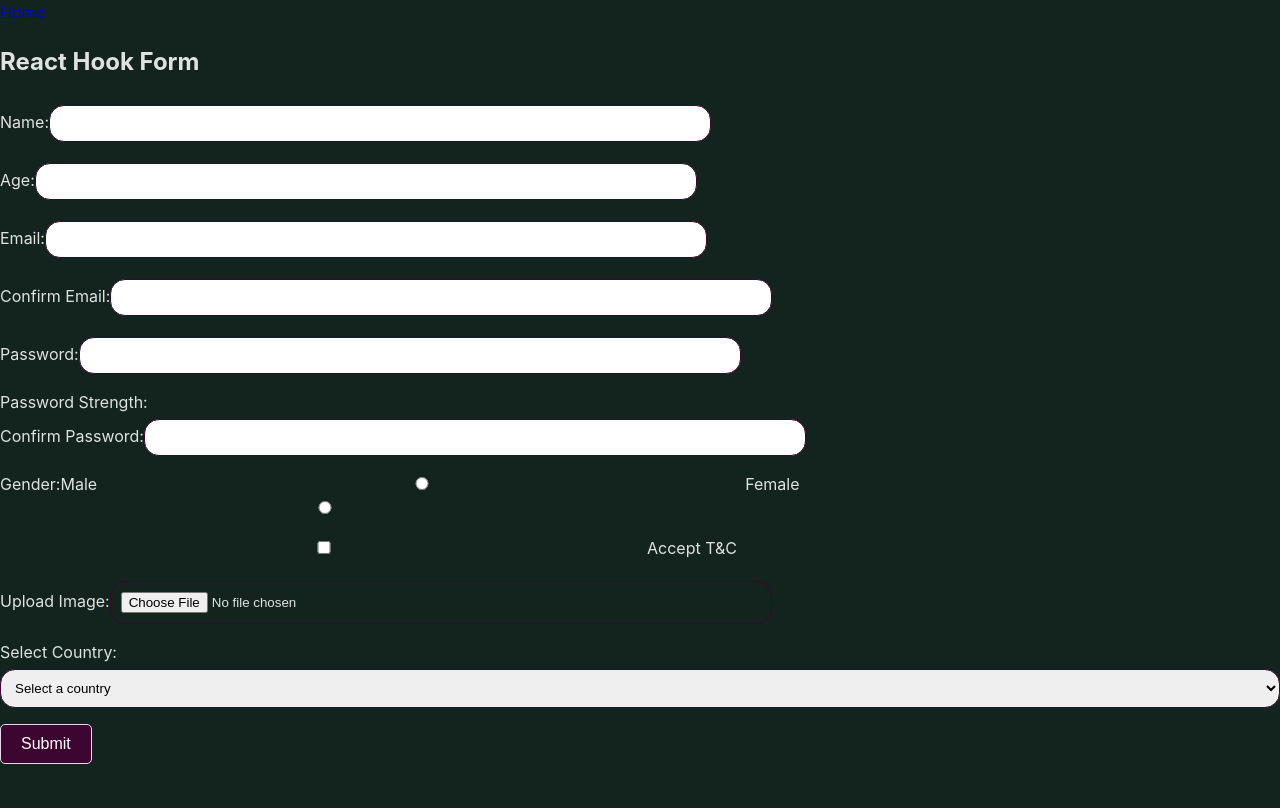
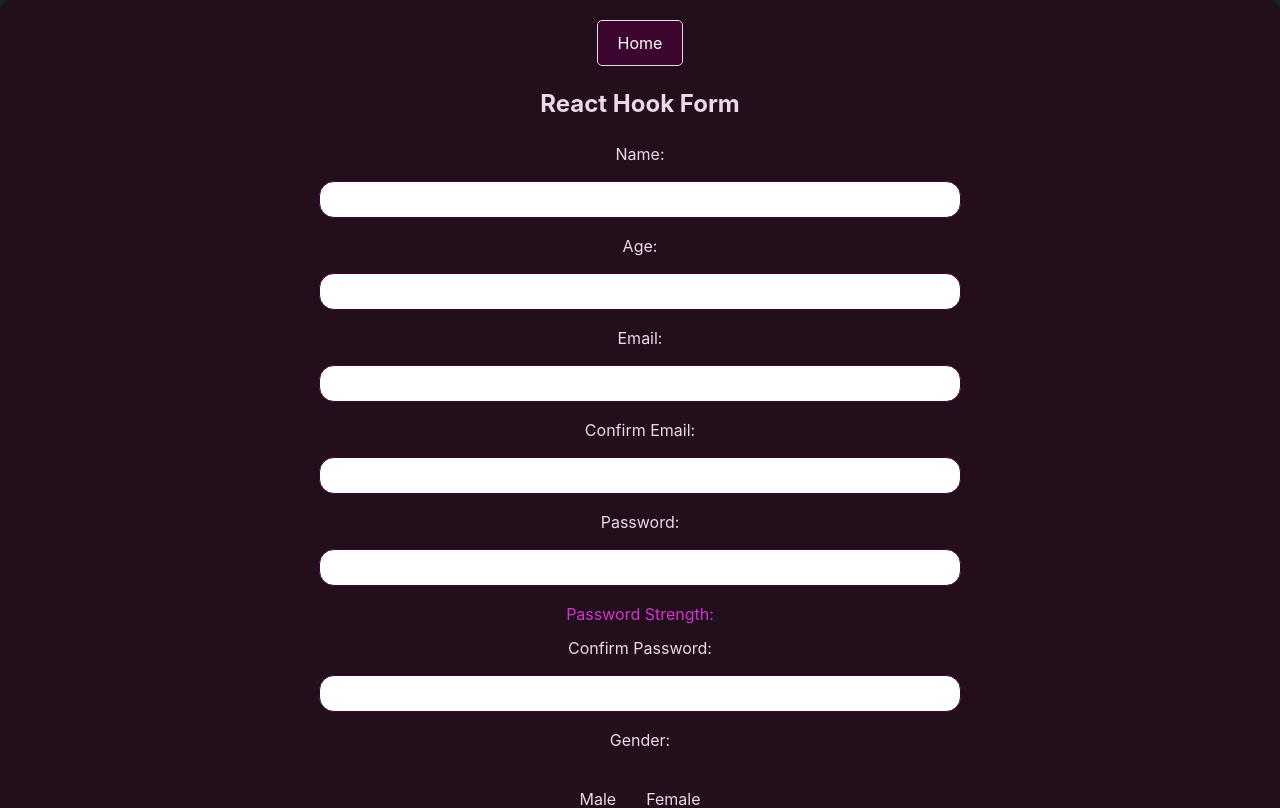
Before and after one commit to Yuliya0503/React-Forms, a React (Vite) app: page /hook-form in a window 1280 px wide. Shown: the top 808 px of the page. Built offline with nearby package versions, Linux system fonts and the light colour scheme.

Commit message:
feat: add styles

```diff
--- a/src/pages/HookForm/HookForm.tsx
+++ b/src/pages/HookForm/HookForm.tsx
@@ -9,6 +9,7 @@ import { setCountries } from '../../Store/countrieesReduser';
 import COUNTRIES_LIST from '../../models/countries';
 import { RootState } from '../../Store/store';
 import { FormInput } from '../../models/interface';
+import styles from '../UncontrolledForm/UncontrolledForm.module.css';
 
 const HookForm: React.FC = () => {
   const fileInputRef = useRef<HTMLInputElement>(null);
@@ -47,27 +48,27 @@ const HookForm: React.FC = () => {
   };
 
   return (
-    <div>
-      <Link to="/">Home</Link>
-      <h2>React Hook Form</h2>
-      <form onSubmit={handleSubmit(onSubmit)} autoComplete="on">
-        <label htmlFor="name">Name:</label>
+    <div className={styles.wrapper}>
+      <Link className={styles.link} to="/">Home</Link>
+      <h2 className={styles.title}>React Hook Form</h2>
+      <form className={styles.form} onSubmit={handleSubmit(onSubmit)} autoComplete="on">
+        <label className={styles.label} htmlFor="name">Name:</label>
         <input {...register('name')} />
         <p>{errors.name?.message}</p>
 
-        <label htmlFor="age">Age:</label>
+        <label className={styles.label} htmlFor="age">Age:</label>
         <input {...register('age')} type="number" />
         <p>{errors.age?.message}</p>
 
-        <label htmlFor="email">Email:</label>
+        <label className={styles.label} htmlFor="email">Email:</label>
         <input {...register('email')} type="email" />
         <p>{errors.email?.message}</p>
 
-        <label htmlFor="confirmEmail">Confirm Email:</label>
+        <label className={styles.label} htmlFor="confirmEmail">Confirm Email:</label>
         <input {...register('confirmEmail')} type="email" />
         <p>{errors.confirmEmail?.message}</p>
 
-        <label htmlFor="password">Password:</label>
+        <label className={styles.label} htmlFor="password">Password:</label>
         <input
           {...register('password')}
           type="password"
@@ -80,29 +81,35 @@ const HookForm: React.FC = () => {
         <p>{errors.password?.message}</p>
         <div>Password Strength: {passwordStrength}</div>
 
-        <label htmlFor="confirmPassword">Confirm Password:</label>
+        <label className={styles.label} htmlFor="confirmPassword">Confirm Password:</label>
         <input {...register('confirmPassword')} type="password" />
         <p>{errors.confirmPassword?.message}</p>
 
-        <label>Gender:</label>
-        <label htmlFor="male">Male</label>
-        <input {...register('gender')} type="radio" value="male" />
-        <label htmlFor="female">Female</label>
-        <input {...register('gender')} type="radio" value="female" />
+        <label className={styles.label}>Gender:</label>
+          <div className={styles.genders}>
+            <div className={styles.gender}>
+              <label className={styles.label} htmlFor="male">Male</label>
+              <input {...register('gender')} type="radio" value="male" />
+            </div>
+            <div className={styles.gender}>
+              <label className={styles.label} htmlFor="female">Female</label>
+              <input {...register('gender')} type="radio" value="female" />
+            </div>
+          </div>
         <p>{errors.gender?.message}</p>
 
-        <label>
-          <input {...register('acceptTerms')} type="checkbox" />
+        <label className={styles.checkbox}>
+          <input {...register('acceptTerms')} type="checkbox" className={styles.checkbox_input} />
           Accept T&C
         </label>
         <p>{errors.acceptTerms?.message}</p>
 
-        <label htmlFor="image">Upload Image:</label>
+        <label className={styles.label} htmlFor="image">Upload Image:</label>
         <input type="file" id="image" ref={fileInputRef} />
         <p>{errors.image?.message}</p>
 
-        <label htmlFor="countryId">Select Country:</label>
-        <select {...register('countryId')}>
+        <label className={styles.label} htmlFor="countryId">Select Country:</label>
+        <select className={styles.select} {...register('countryId')}>
           <option value="" label="Select a country" />
           {countries.map((country, index) => (
             <option key={index} value={country} label={country} />
```
Also changed, not shown: src/pages/UncontrolledForm/UncontrolledForm.module.css (+5 -5 lines), src/pages/UncontrolledForm/UncontrolledForm.tsx (+53 -15 lines).
